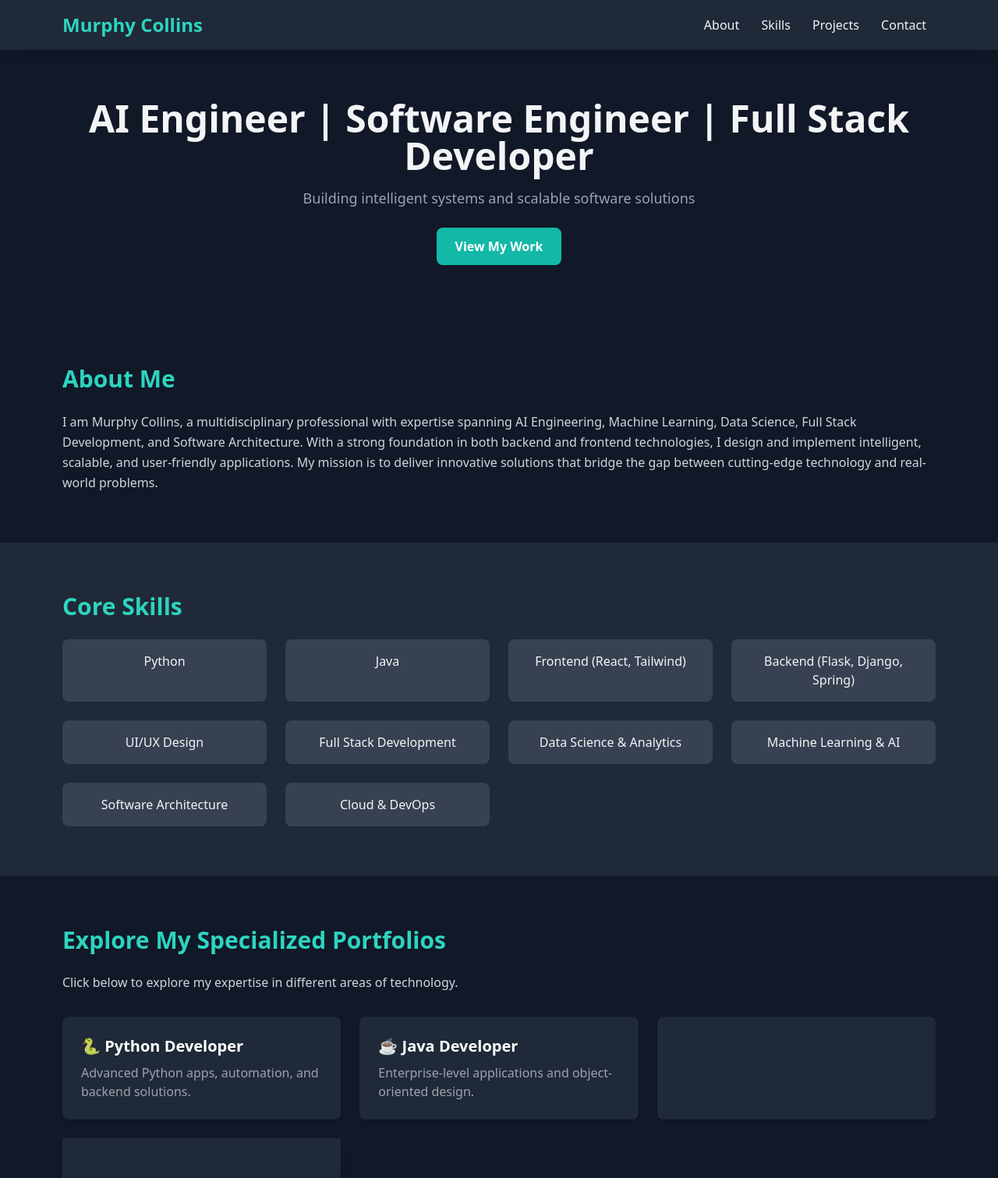
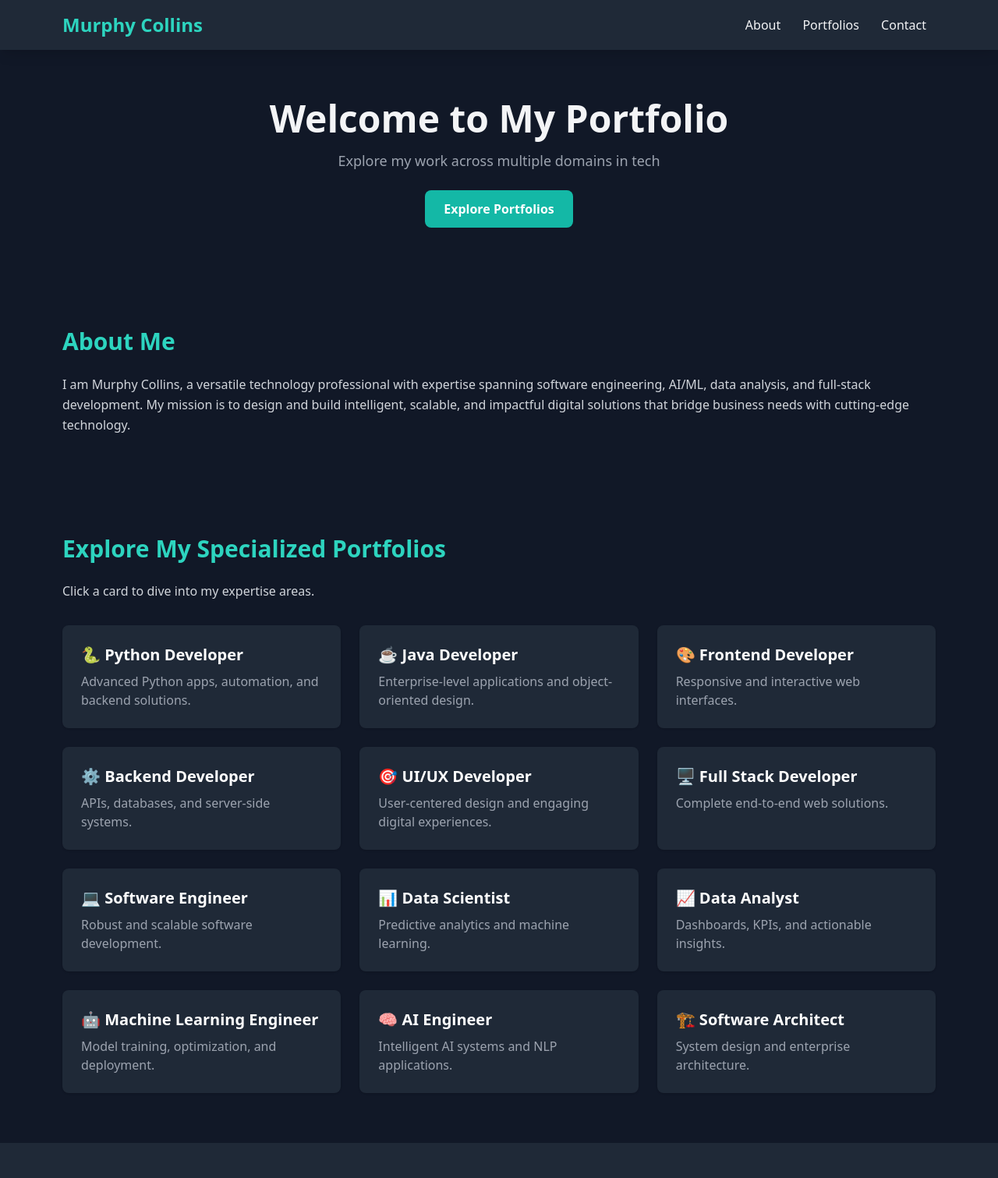
Before and after one commit to murphycollins/murphycollins.github.io, a plain HTML site: page index.html in a window 1280 px wide. Shown: the top 1511 px of the page at 78% size. Drawn offline with nearby package versions, Linux system fonts and the light colour scheme.

Commit message:
Update index.html

```diff
--- a/index.html
+++ b/index.html
@@ -6,75 +6,6 @@
   <title>Murphy Collins | Master Portfolio</title>
   <script src="https://cdn.tailwindcss.com"></script>
 </head>
-<body class="bg-gray-900 text-gray-100 font-sans">
-
-  <!-- Header -->
-  <header class="bg-gray-800 shadow-lg sticky top-0 z-50">
-    <div class="max-w-6xl mx-auto px-4 py-4 flex justify-between items-center">
-      <h1 class="text-2xl font-bold text-teal-400">Murphy Collins</h1>
-      <nav>
-        <a href="#about" class="mx-3 hover:text-teal-400">About</a>
-        <a href="#skills" class="mx-3 hover:text-teal-400">Skills</a>
-        <a href="#projects" class="mx-3 hover:text-teal-400">Projects</a>
-        <a href="#contact" class="mx-3 hover:text-teal-400">Contact</a>
-      </nav>
-    </div>
-  </header>
-
-  <!-- Hero Section -->
-  <section class="bg-gray-900 text-center py-16">
-    <h2 class="text-4xl md:text-5xl font-bold mb-4">AI Engineer | Software Engineer | Full Stack Developer</h2>
-    <p class="text-lg text-gray-400">Building intelligent systems and scalable software solutions</p>
-    <a href="#projects" class="mt-6 inline-block bg-teal-500 hover:bg-teal-600 text-white font-semibold px-6 py-3 rounded-lg">View My Work</a>
-  </section>
-
-  <!-- About -->
-  <section id="about" class="max-w-6xl mx-auto px-4 py-16">
-    <h2 class="text-3xl font-bold text-teal-400 mb-6">About Me</h2>
-    <p class="text-gray-300 leading-relaxed">
-      I am Murphy Collins, a multidisciplinary professional with expertise spanning AI Engineering,
-      Machine Learning, Data Science, Full Stack Development, and Software Architecture.
-      With a strong foundation in both backend and frontend technologies, I design and implement
-      intelligent, scalable, and user-friendly applications. My mission is to deliver
-      innovative solutions that bridge the gap between cutting-edge technology and real-world problems.
-    </p>
-  </section>
-
-  <!-- Skills -->
-  <section id="skills" class="bg-gray-800 py-16">
-    <div class="max-w-6xl mx-auto px-4">
-      <h2 class="text-3xl font-bold text-teal-400 mb-6">Core Skills</h2>
-      <div class="grid grid-cols-2 md:grid-cols-4 gap-6 text-center">
-        <div class="p-4 bg-gray-700 rounded-lg">Python</div>
-        <div class="p-4 bg-gray-700 rounded-lg">Java</div>
-        <div class="p-4 bg-gray-700 rounded-lg">Frontend (React, Tailwind)</div>
-        <div class="p-4 bg-gray-700 rounded-lg">Backend (Flask, Django, Spring)</div>
-        <div class="p-4 bg-gray-700 rounded-lg">UI/UX Design</div>
-        <div class="p-4 bg-gray-700 rounded-lg">Full Stack Development</div>
-        <div class="p-4 bg-gray-700 rounded-lg">Data Science & Analytics</div>
-        <div class="p-4 bg-gray-700 rounded-lg">Machine Learning & AI</div>
-        <div class="p-4 bg-gray-700 rounded-lg">Software Architecture</div>
-        <div class="p-4 bg-gray-700 rounded-lg">Cloud & DevOps</div>
-      </div>
-    </div>
-  </section>
-
-  <!-- Projects -->
-  <!-- Portfolio Links -->
-<section id="portfolio" class="max-w-6xl mx-auto px-4 py-16">
-  <h2 class="text-3xl font-bold text-teal-400 mb-6">Explore My Specialized Portfolios</h2>
-  <p class="text-gray-300 mb-8">Click below to explore my expertise in different areas of technology.</p>
-
-  <div class="grid gap-6 md:grid-cols-2 lg:grid-cols-3">
-    <a href="python-developer/" class="block bg-gray-800 p-6 rounded-lg shadow hover:bg-gray-700">
-      <h3 class="text-xl font-semibold text-white">🐍 Python Developer</h3>
-      <p class="text-gray-400 mt-2">Advanced Python apps, automation, and backend solutions.</p>
-    </a>
-    <a href="java-developer/" class="block bg-gray-800 p-6 rounded-lg shadow hover:bg-gray-700">
-      <h3 class="text-xl font-semibold text-white">☕ Java Developer</h3>
-      <p class="text-gray-400 mt-2">Enterprise-level applications and object-oriented design.</p>
-    </a>
-    <a href="frontend-developer/" class="block bg-gray-800 p-6 rounded-lg shadow hover:bg-gray-700">
 <body class="bg-gray-900 text-gray-100 font-sans">
 
   <!-- Header -->
@@ -96,6 +27,17 @@
     <a href="#portfolio" class="mt-6 inline-block bg-teal-500 hover:bg-teal-600 text-white font-semibold px-6 py-3 rounded-lg">
       Explore Portfolios
     </a>
+  </section>
+
+  <!-- About Section -->
+  <section id="about" class="max-w-6xl mx-auto px-4 py-16">
+    <h2 class="text-3xl font-bold text-teal-400 mb-6">About Me</h2>
+    <p class="text-gray-300 leading-relaxed">
+      I am Murphy Collins, a versatile technology professional with expertise spanning software
+      engineering, AI/ML, data analysis, and full-stack development.
+      My mission is to design and build intelligent, scalable, and impactful digital solutions
+      that bridge business needs with cutting-edge technology.
+    </p>
   </section>
 
   <!-- Portfolio Links -->
@@ -160,8 +102,9 @@
     <div class="max-w-6xl mx-auto px-4 text-center">
       <h2 class="text-3xl font-bold text-teal-400 mb-6">Get in Touch</h2>
       <p class="text-gray-400 mb-4">Feel free to connect with me for collaboration or opportunities.</p>
-      <p>Email: <a href="mailto:your-email@example.com" class="text-teal-400 hover:underline">your-email@example.com</a></p>
+      <p>Email: <a href="mailto:murphycollins@my.uopeople.edu" class="text-teal-400 hover:underline">murphycollins@my.uopeople.edu</a></p>
       <p>GitHub: <a href="https://github.com/murphycollins" class="text-teal-400 hover:underline">github.com/murphycollins</a></p>
+      <p>Portfolio: <a href="https://murphycollins.github.io" class="text-teal-400 hover:underline">murphycollins.github.io</a></p>
     </div>
   </section>
 
@@ -171,5 +114,4 @@
   </footer>
 
 </body>
-
 </html>
```
